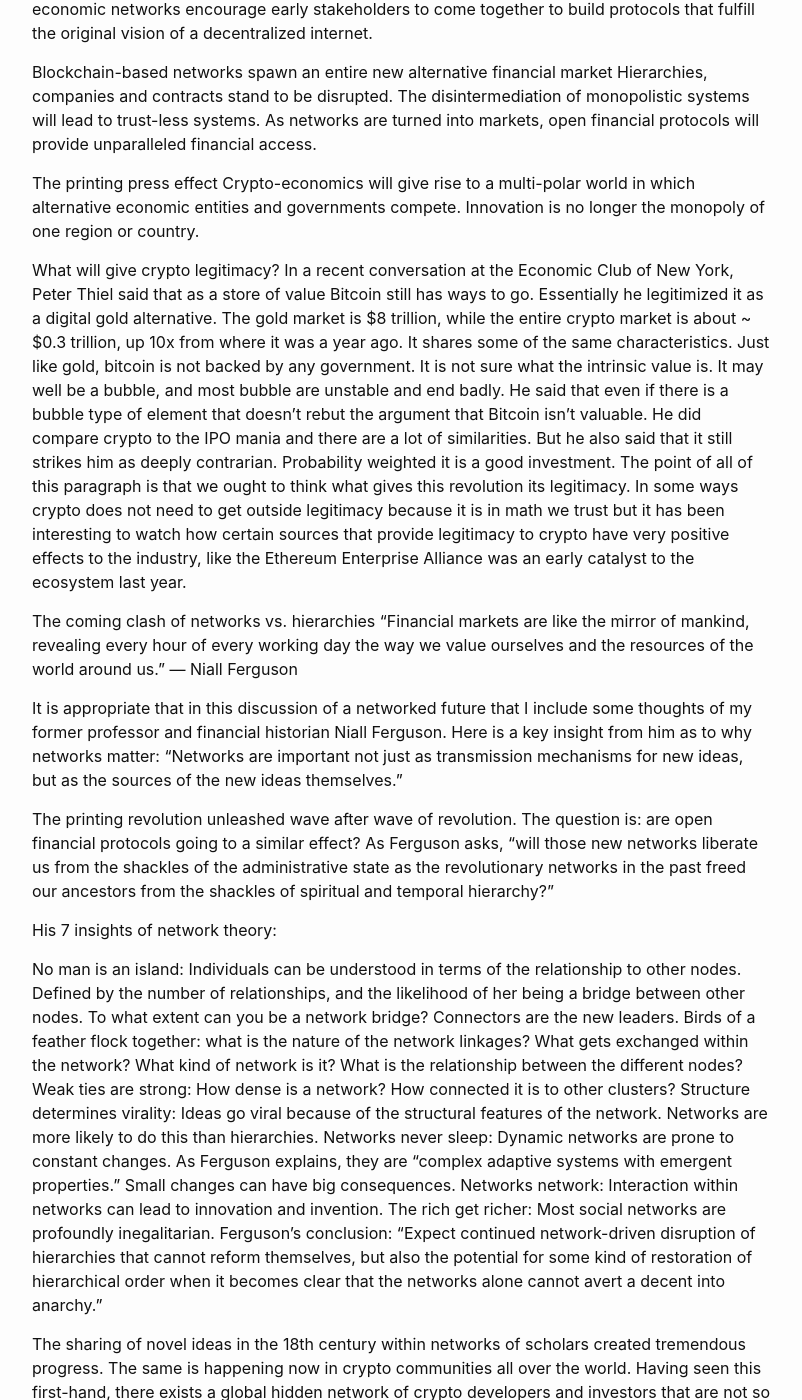
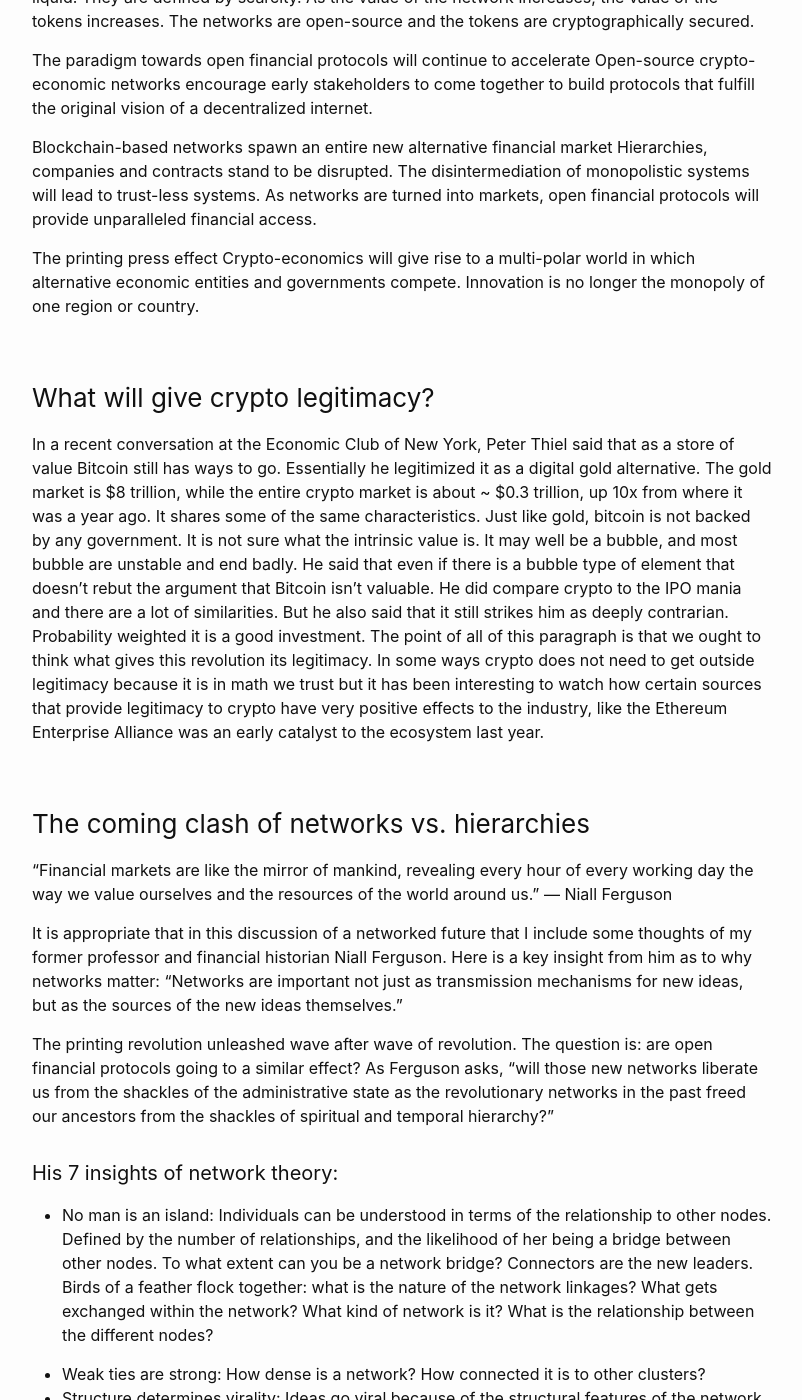
Before and after one commit to link-daniel/link.github.io, a Jekyll site: the page built from networktheory.md, in a window 1280 px wide and 1400 px high, scrolled down 2396 px. Shown: the whole window, without its empty margins (238-1040 px from the left). Built offline with Jekyll 4.4.1, drawn with Linux system fonts in a browser that asks for light colours; some of the changed text lies outside the part shown.

Commit message:
Update and rename futurenetworked.md to networktheory.md

```diff
--- a/futurenetworked.md
+++ b/networktheory.md
@@ -1,6 +1,6 @@
 ---
 layout: post
-title:  "The Future Is Networked"
+title:  "Network Theory"
 categories:
 tags:
 date: April 2018
@@ -30,7 +30,7 @@ With so much information and noise in the space, I think it can be very difficul
 
 Anyway, here are a few key insights that we should bear in mind as we go deeper into the networked future that crypto-economics is enabling.
 
-A self-sovereign asset class
+### A self-sovereign asset class
 The owner of the asset is the owner of the asset. The private keys to the virtual ledger in the cloud represent real ownership in the network. Blockchain-based assets are defined by software. Consensus and legal agreements by software. The tokens of these networks are global and liquid. They are defined by scarcity. As the value of the network increases, the value of the tokens increases. The networks are open-source and the tokens are cryptographically secured.
 
 The paradigm towards open financial protocols will continue to accelerate
@@ -42,10 +42,10 @@ Hierarchies, companies and contracts stand to be disrupted. The disintermediatio
 The printing press effect
 Crypto-economics will give rise to a multi-polar world in which alternative economic entities and governments compete. Innovation is no longer the monopoly of one region or country.
 
-What will give crypto legitimacy?
+### What will give crypto legitimacy?
 In a recent conversation at the Economic Club of New York, Peter Thiel said that as a store of value Bitcoin still has ways to go. Essentially he legitimized it as a digital gold alternative. The gold market is $8 trillion, while the entire crypto market is about ~ $0.3 trillion, up 10x from where it was a year ago. It shares some of the same characteristics. Just like gold, bitcoin is not backed by any government. It is not sure what the intrinsic value is. It may well be a bubble, and most bubble are unstable and end badly. He said that even if there is a bubble type of element that doesn’t rebut the argument that Bitcoin isn’t valuable. He did compare crypto to the IPO mania and there are a lot of similarities. But he also said that it still strikes him as deeply contrarian. Probability weighted it is a good investment. The point of all of this paragraph is that we ought to think what gives this revolution its legitimacy. In some ways crypto does not need to get outside legitimacy because it is in math we trust but it has been interesting to watch how certain sources that provide legitimacy to crypto have very positive effects to the industry, like the Ethereum Enterprise Alliance was an early catalyst to the ecosystem last year.
 
-The coming clash of networks vs. hierarchies
+### The coming clash of networks vs. hierarchies
 “Financial markets are like the mirror of mankind, revealing every hour of every working day the way we value ourselves and the resources of the world around us.”
 — Niall Ferguson
 
@@ -53,15 +53,17 @@ It is appropriate that in this discussion of a networked future that I include s
 
 The printing revolution unleashed wave after wave of revolution. The question is: are open financial protocols going to a similar effect? As Ferguson asks, “will those new networks liberate us from the shackles of the administrative state as the revolutionary networks in the past freed our ancestors from the shackles of spiritual and temporal hierarchy?”
 
-His 7 insights of network theory:
+#### His 7 insights of network theory:
 
-No man is an island: Individuals can be understood in terms of the relationship to other nodes. Defined by the number of relationships, and the likelihood of her being a bridge between other nodes. To what extent can you be a network bridge? Connectors are the new leaders.
+- No man is an island: Individuals can be understood in terms of the relationship to other nodes. Defined by the number of relationships, and the likelihood of her being a bridge between other nodes. To what extent can you be a network bridge? Connectors are the new leaders.
 Birds of a feather flock together: what is the nature of the network linkages? What gets exchanged within the network? What kind of network is it? What is the relationship between the different nodes?
-Weak ties are strong: How dense is a network? How connected it is to other clusters?
-Structure determines virality: Ideas go viral because of the structural features of the network. Networks are more likely to do this than hierarchies.
-Networks never sleep: Dynamic networks are prone to constant changes. As Ferguson explains, they are “complex adaptive systems with emergent properties.” Small changes can have big consequences.
-Networks network: Interaction within networks can lead to innovation and invention.
-The rich get richer: Most social networks are profoundly inegalitarian.
+
+- Weak ties are strong: How dense is a network? How connected it is to other clusters?
+- Structure determines virality: Ideas go viral because of the structural features of the network. Networks are more likely to do this than hierarchies.
+- Networks never sleep: Dynamic networks are prone to constant changes. As Ferguson explains, they are “complex adaptive systems with emergent properties.” Small changes can have big consequences.
+- Networks network: Interaction within networks can lead to innovation and invention.
+- The rich get richer: Most social networks are profoundly inegalitarian.
+
 Ferguson’s conclusion: “Expect continued network-driven disruption of hierarchies that cannot reform themselves, but also the potential for some kind of restoration of hierarchical order when it becomes clear that the networks alone cannot avert a decent into anarchy.”
 
 The sharing of novel ideas in the 18th century within networks of scholars created tremendous progress. The same is happening now in crypto communities all over the world. Having seen this first-hand, there exists a global hidden network of crypto developers and investors that are not so secretly building an alternative economic reality. Whether it is Devcon last year, or Deconomy now, the crypto elite is wandering around like a circus from one summit to the next, from hidden gatherings like the Satoshi Roundtable to more public conventions.
@@ -72,7 +74,7 @@ A word of caution on networks from co-founder of Twitter Ev Williams, “The les
 
 The one lesson I want to leave you with is never forget history. We cannot change the past, but knowing the past can help instruct the future. As Winston Churchill wrote “the longer you can look back, the farther you can look forward.”
 
-Markets are inherently reflexive
+### Markets are inherently reflexive
 Obviously Soros is better at explaining the theory of reflexivity and how it applies to financial markets. This gets quite theoretical so feel free to skip ahead. Here is a short excerpt from Soros himself:
 
 I can state the core idea in two relatively simple propositions. One is that in situations that have thinking participants, the participants’ view of the world is always partial and distorted. That is the principle of fallibility. The other is that these distorted views can influence the situation to which they relate because false views lead to inappropriate actions. That is the principle of reflexivity. For instance, treating drug addicts as criminals creates criminal behavior. It misconstrues the problem and interferes with the proper treatment of addicts. As another example, declaring that government is bad tends to make for bad government.
@@ -91,10 +93,9 @@ In the real world, the participants’ thinking finds expression not only in sta
 
 If you care to read my take on it, I wrote my undergraduate thesis on Soros’s theory of reflexivity. That was a long time ago, so don’t judge me. Alas, I did not do Soros justice, because years later when former Soros CIO and former CEO forwarded my thesis to Soros, I did not get a response back haha
 
-The anatomy of a bubble or boom-bust processes
+### The anatomy of a bubble or boom-bust processes
 “Men, it has been well said, think in herds; it will be seen that they go mad in herds, while they only recover their senses slowly, and one by one.”
 — Gustave Le Bon
-
 
 Again, better to be understood in Soros’s own words:
 
@@ -104,7 +105,7 @@ I have developed a theory about boom-bust processes, or bubbles, along these lin
 
 Typically, bubbles have an asymmetric shape. The boom is long and drawn out: slow to start, it accelerates gradually until it flattens out during the twilight period. The bust is short and steep because it is reinforced by the forced liquidation of unsound positions. Disillusionment turns into panic, reaching its climax in a financial crisis.
 
-Skin in the game
+### Skin in the game
 Historically society was run by risk-takers. Prominent ones took more risks than ordinary ones. Given the many pump and dumps, crypto needs more skin in the game inside the system. We need to build economic systems in which risk-taking is not socialized away to certain classes of people.
 
 The 2008 crisis should serve as a lesson learned:
@@ -113,14 +114,14 @@ For instance, bank blowups came in 2008 because of the accumulation of hidden an
 
 This is a topic worthy its own essay. For now, will end with Taleb’s words, “Well, we have no choice but to decentralize or, more politely, to localize; to have fewer of these immune decision makers.”
 
-The end of Silicon Valley
+### The end of Silicon Valley
 Obviously a bit dramatic as a subtitle, but the core idea persists: in a decentralized future, centralized hubs of innovation should cease to exist. That doesn’t mean that Silicon Valley is in decline, just as the United States may be in decline, but it is all relative. Silicon Valley will remain the leader in global innovation for years to come, but just as Silicon Valley was blind to crypto, it will be blind to other things, problems that it may not see the need to solve when there is real need abroad in developing parts of the world.
 
 Where will innovation in the future come from? It is unlikely to come from just one geographical center like Silicon Valley. The future is decentralized and as a consequence hubs around the world are already challenging Silicon Valley in its supremacy as the sole place where the future is happening.
 
 Most people did not predict the crypto rise the way it happened. It was missed in New York and it also was missed here in Silicon Valley. Crypto naturally emerged in a distributed way. For example, many bleeding edge projects are based outside the United States. Ethereum and Dfinity are based in Zug, Switzerland.
 
-A New Narrative
+### A New Narrative
 Going back to the Thiel conversation at the Economic Club, he also stressed the importance of a good story and the necessary charisma for the technology to truly impact the world. You want to have a future where people are inspired and it is not just about money, he said, I think. And crypto Thiel remarks qualifies where these young people do have this vision of a very different world that they are trying to build. AI for example is not as charismatic. This key. And this brings me to my last point.
 
 If there is one thing that I have learned being part of some of the best networks in the world it is that the ecosystem pushes you to grow as an individual beyond what you could maybe imagine for yourself. This is what the best networks and communities can do for you. And that is something special to care about.
```
